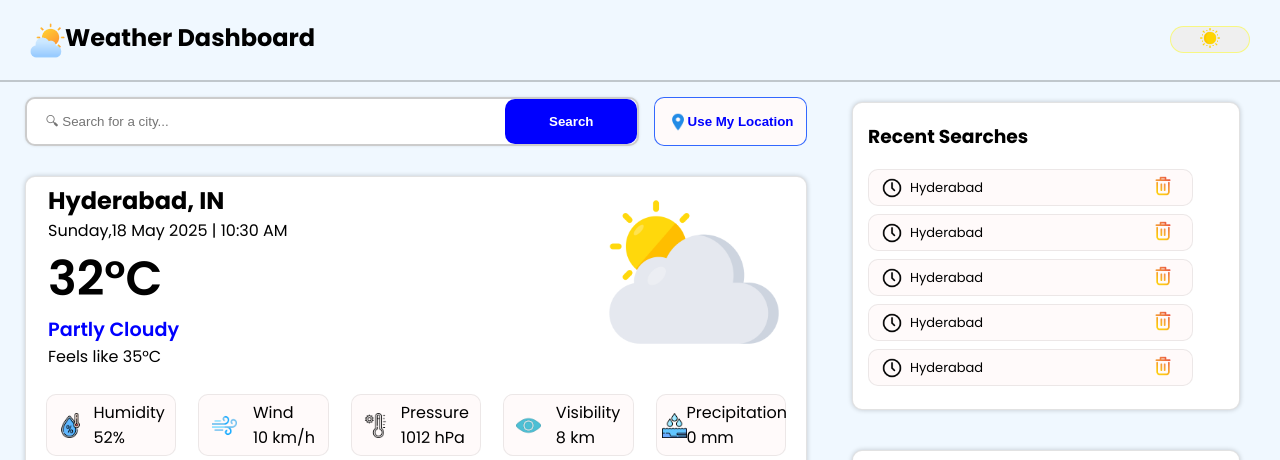
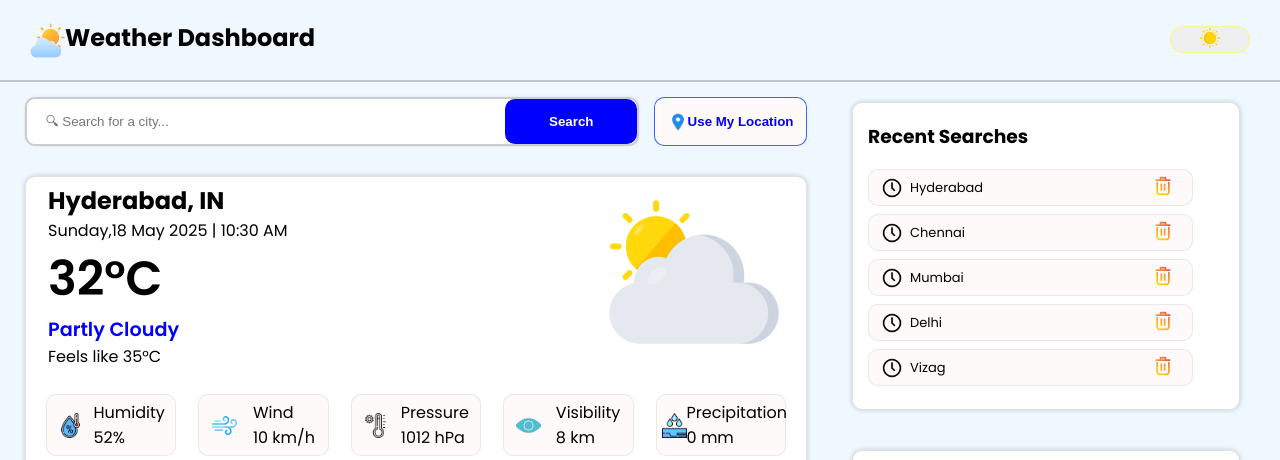
Before and after one commit to SureshKumar-010/weather-dashboard, a React (Vite) app: page / in a window 1280 px wide. Shown: the top 460 px of the page. Built offline with nearby package versions, Linux system fonts and the light colour scheme.

Commit message:
Updated searches

```diff
--- a/src/App.jsx
+++ b/src/App.jsx
@@ -4,5 +4,4 @@ import Home from './pages/Home'
 const App = () => {
   return <Home/>
 }
-
 export default App
--- a/src/pages/Home.jsx
+++ b/src/pages/Home.jsx
@@ -12,56 +12,41 @@ import "../styles/Home.css"
 
 
 const Home = () => {
+  const recentSearches = [
+    "Hyderabad",
+    "Chennai",
+    "Mumbai",
+    "Delhi",
+    "Vizag"
+  ];
   return (
     <div>
       <Navbar />
       <div className="main-container">
         <div className='left-main'>
           <div className='search_location'>
-            <SearchBar/>
+            <SearchBar />
             <button className='location-btn'> <img src={location} className='location-img' /> Use My Location</button>
           </div>
-          <WeatherCard className="home-weather-card" />
+          <WeatherCard />
           <Forecast />
         </div>
         <div className="right-main">
           <div className="recent-search">
             <h3 className='recent-search-heading'>Recent Searches</h3>
-            <div className="searches">
-              <div className='searches-left'>
-                <img src={clock} alt="clock" />
-                <p>Hyderabad</p>
-              </div>
-              <button><img src={Delete} alt="Delete" /></button>
-            </div>
-            <div className="searches">
-              <div className='searches-left'>
-                <img src={clock} alt="clock" />
-                <p>Hyderabad</p>
-              </div>
-              <button><img src={Delete} alt="Delete" /></button>
-            </div>
-            <div className="searches">
-              <div className='searches-left'>
-                <img src={clock} alt="clock" />
-                <p>Hyderabad</p>
-              </div>
-              <button><img src={Delete} alt="Delete" /></button>
-            </div>
-            <div className="searches">
-              <div className='searches-left'>
-                <img src={clock} alt="clock" />
-                <p>Hyderabad</p>
-              </div>
-              <button><img src={Delete} alt="Delete" /></button>
-            </div>
-            <div className="searches">
-              <div className='searches-left'>
-                <img src={clock} alt="clock" />
-                <p>Hyderabad</p>
-              </div>
-              <button><img src={Delete} alt="Delete" /></button>
-            </div>
+            {
+              recentSearches.map((search) => (
+                <>
+                  <div className="searches" key={search}>
+                    <div className='searches-left'>
+                      <img src={clock} alt="clock" />
+                      <p>{search}</p>
+                    </div>
+                    <button><img src={Delete} alt="Delete" /></button>
+                  </div>
+                </>
+              ))
+            }
           </div>
           <div className="additional-info">
             <h3>Additional info</h3>
```
